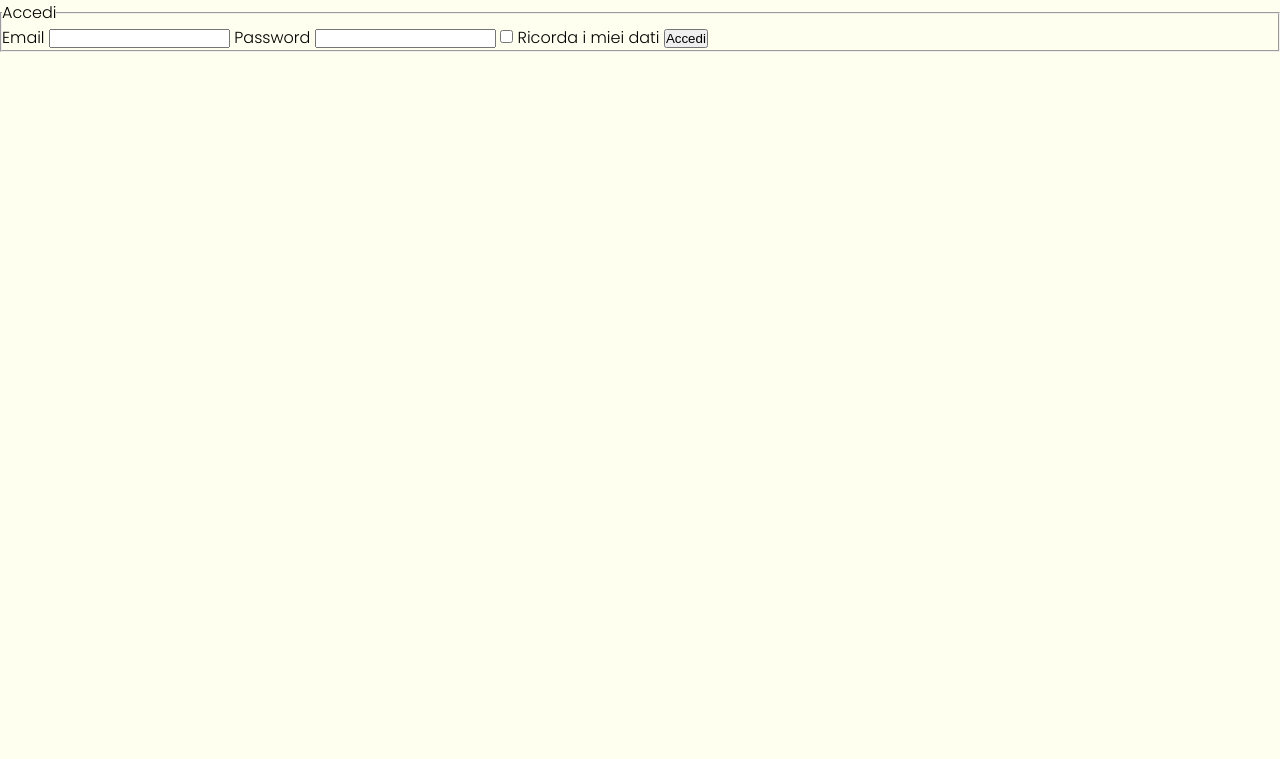
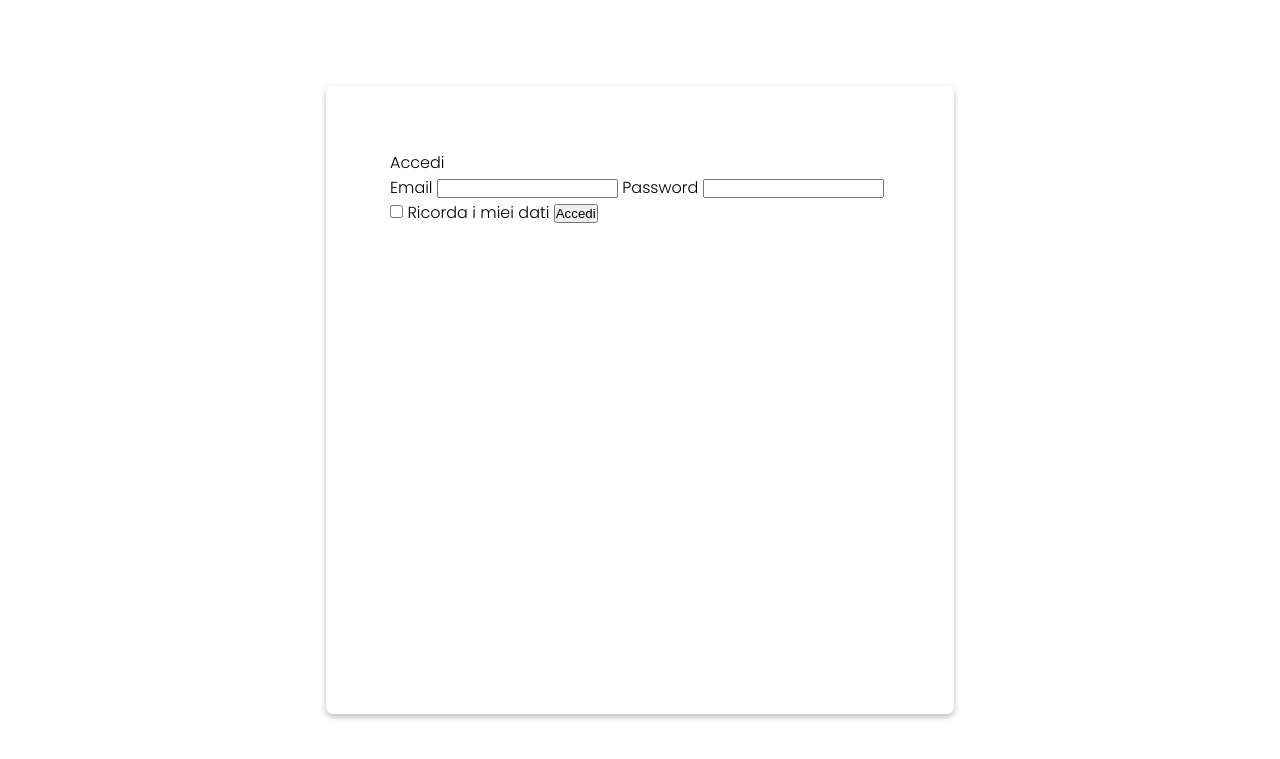
Before and after one commit to dkokollari/Erboristeria-Alchimia, a PHP site: page /login.html in a window 1280 px wide. Shown: the top 759 px of the page. Run offline with PHP 8.4, Linux system fonts and the light colour scheme.

Commit message:
css login: card - center box
primi cenni di css della pagina di login:
riciclo classe card e styling della form box per ottenere un riquadro minimale e chiaro al centro della pagina

```diff
--- a/login.html
+++ b/login.html
@@ -13,9 +13,9 @@
   </head>
 
   <body>
-
+    <div id="login_container" class="card">
       <form action="" method="post"> <!-- TODO: inserire action="log_in_page.php" -->
-    <fieldset>
+        <fieldset  id="login_form">
           <legend>Accedi</legend>
           <label for="username">Email</label> <!-- TODO impostare lingua inglese -->
           <input id="username" name="username" type="email"/>
@@ -26,7 +26,7 @@
           <input id="submit" type="submit" value="Accedi" />
         </fieldset>
       </form>
-
+    </div>
   </body>
 
 </html>
--- a/stylesheet.css
+++ b/stylesheet.css
@@ -33,7 +33,7 @@ a {
 }
 body {
   font: 300 1em 'Poppins', sans-serif;
-  background-color:#ffffef;
+  background-color:#ffffff;
 
 }
                                   /* overwrite default button rules */
@@ -572,255 +572,21 @@ transition: transform 1s ease;
   padding: 1em 0 0 0;
 }
 
-
-
-
-
-
-
-
-/* old css with old parallax (lags A LOT)*/
-
-
-
-
-/* .parallax {
-  perspective: 1px;
-  height: 100vh;
-  overflow-x: hidden;
-  overflow-y: auto;
-  width: 100%;
+                              /*       LOGIN       */
+#login_container {
+  width: 500px;
+	height: 500px;
+	position: absolute;
+	top:0;
+	bottom: 0;
+	left: 0;
+	right: 0;
+	margin: auto;
+  padding: 4em;
 }
-.parallax_layer {
-  position: absolute;
-  top: 0;
-  right: 0;
-  bottom: 0;
-  left: 0;
+#login_container.card {
+  background-color: white;
 }
-.parallax_back {
-  transform: translateZ(-2px) scale(3);
-} */
-
-/* #topbar {
-  height: 3.8em;
-  background: url(img/home_background_resized.jpg);
-  background-size: cover;
-  background-repeat: no-repeat;
-  background-position: 0 -6.4em;
-  z-index: 997;
-  position: fixed;
-  width: 100%;
+#login_container fieldset {
+  border:none;
 }
-
-#topbar_title {
-  letter-spacing: 0.05em;
-  transform: translate(1.3em,0.32em);
-  font-family: AntipastoPro regular;
-  font-size: 2.3em;
-  clear: both;
-  color: white;
-  text-shadow: 3px 3px 5px rgba(0, 0, 0, 0.8);
-  float: left;
-  position: fixed;
-  z-index: 998;
-  opacity: 0;
-  transition: opacity 0.2s ease;
-}
-
-#menu {
-  float: left;
-  position: fixed;
-  transform: translate(0.5em,0.6em) scale(1.25,1.35 );
-  color: white;
-  text-shadow: 2px 2px 2px rgba(0, 0, 0, 0.6);
-  z-index: 998;
-}
-#accedi {
-  float: right;
-  position: fixed;
-  top: 1.1em;
-  right: 0.8em;
-  font-family: AntipastoPro demibold;
-  font-size: 1.2em;
-  text-transform: uppercase;
-  color: white;
-  text-shadow: 2px 2px 2px rgba(0, 0, 0, 0.6);
-  z-index: 998;
-}
-#header {
-  background:url(img/home_background_resized.jpg);
-  background-repeat: no-repeat;
-  width: 100%;
-  height: 100vh;
-  background-size: contain;
-  top: -6em;
-}
-#content {
-  padding: 0 3.5% 0 3.5%;
-  margin-top: 17em;
-  height: 2000px;
-  background-color:white;
-}
-#footer {
-  z-index: -10;
-}
-*/
-                                /* FORMATTAZIONE TESTO E TITOLI */
-
-/* h1 {
-  height: 100vh;
-  line-height: 0.9em;
-  padding: 30vw 0 0 0.2em;
-  font-family: Velvetberries;
-  color: white;
-  font-size: 21vw;
-  width: 100%;
-  font-weight: normal;
-  clear: both;
-  text-shadow: 3px 3px 6px rgba(0, 0, 0, 0.9);
-  opacity: 1;
-  transition: opacity 0.3s ease;
-
-  transform: translateZ(-3px) scale(4);
-}
-h1 span {
-  margin-left: 1.8em;
-} */
-/* .titoletto {
-text-transform: uppercase;
-font-size: 1.4em;
-letter-spacing: 0.1em;
-font-family: AntipastoPro demibold;
-text-align: center;
-margin: 0.9em;
-color: #8F250C;
-}
-.sottotitoletto {
-text-transform: uppercase;
-text-align: center;
-letter-spacing: 0.1em;
-font-family: AntipastoPro demibold;
-margin: 1em;
-font-size: 1.3em;
-color: #8F250C;
-}
-                        /* **********************************************
-.card {
-border-radius: 10px;
-box-shadow: 0 3px 6px rgba(0,0,0,0.10), 0 3px 6px rgba(0,0,0,0.17);
-position: relative;
-padding-bottom: 1em;
-font-size: 0.9em;
-outline: none;
-margin-bottom: 1em;
-}
-/* .focus:focus {
-  border: 1px solid red;
-}
-.cardwrapper {
-margin-bottom: 2em;
-}
-.card ul {
-columns: 2;
-list-style-position: inside;
-margin: 0em 1.3em 0em 1.3em;
-}
-.card ul li {
-line-height: 1.5em;
-}
-
-/* .focused:focus {
-border: 5px solid red;
-}
-
-                                                  /* PAGINA INFUSI
-.infusi i {
-position: absolute;
-bottom:0.5em;
-width: 100%;
-text-align: center;
-color: #8F250C;
-transform: rotate(0);
-transition: transform 0.6s ease-in;
-}
-
-.infusi img {
-width: 100%;
-border-radius: 8px 8px 0 0;
-max-height: 5.5em;
-object-fit: cover;
-transition: max-height 0.4s ease;
-}
-
-.infusi dd {
-margin:1.3em 1.3em 0em 1.3em;
-}
-
-                                              /* TEST ANIMAZIONI
-.hide {
-  z-index: -999 !important;
-}
-/* .nopacity {
-  transition: opacity 0.2s ease;
-  opacity: 0;
-}
-#topbar_title.opacity {
-  transition: opacity 0.2s ease;
-  opacity: 1;
-}
-.hidden {
-max-height: 0;
-transition: opacity 0.3s ease, max-height 0.5s ease;
-opacity: 0;
-}
-.expandedcard {
-transition: opacity 0.4s ease 0.3s, max-height 0.5s ease ;
-max-height: 20em;
-opacity: 1;
-}
-
-.rotate {
-transform: rotate(-180deg) !important;
-transition: transform 0.6s ease;
-}
-.expandedimg {
-max-height: 12em !important;
-} */
-
-    /* PAGINA EVENTI */
-/*
-.data span {
-font-size: 2.5em;
-}
-.databox {
-float: left;
-}
-.data {
-text-transform: uppercase;
-text-align: center;
-font-weight: bold;
-letter-spacing: 0.1em;
-width: 7em;
-height: 7em;
-display: table-cell;
-vertical-align: middle;
-color: white;
-background-color: #8F250C;
-border-top-left-radius: 10px;
-}
-.eventi img {
-max-width: 100%;
-object-fit: cover;
-border-top-right-radius: 10px;
-}
-.eventi .titoletto {
-clear:both;
-}
-.eventi .testo {
-margin: 1em;
-}
-.imgwrap {
-display: flex;
-height: 7em;
-} */
```
Lines whose indentation alone changed are shown as unchanged.
